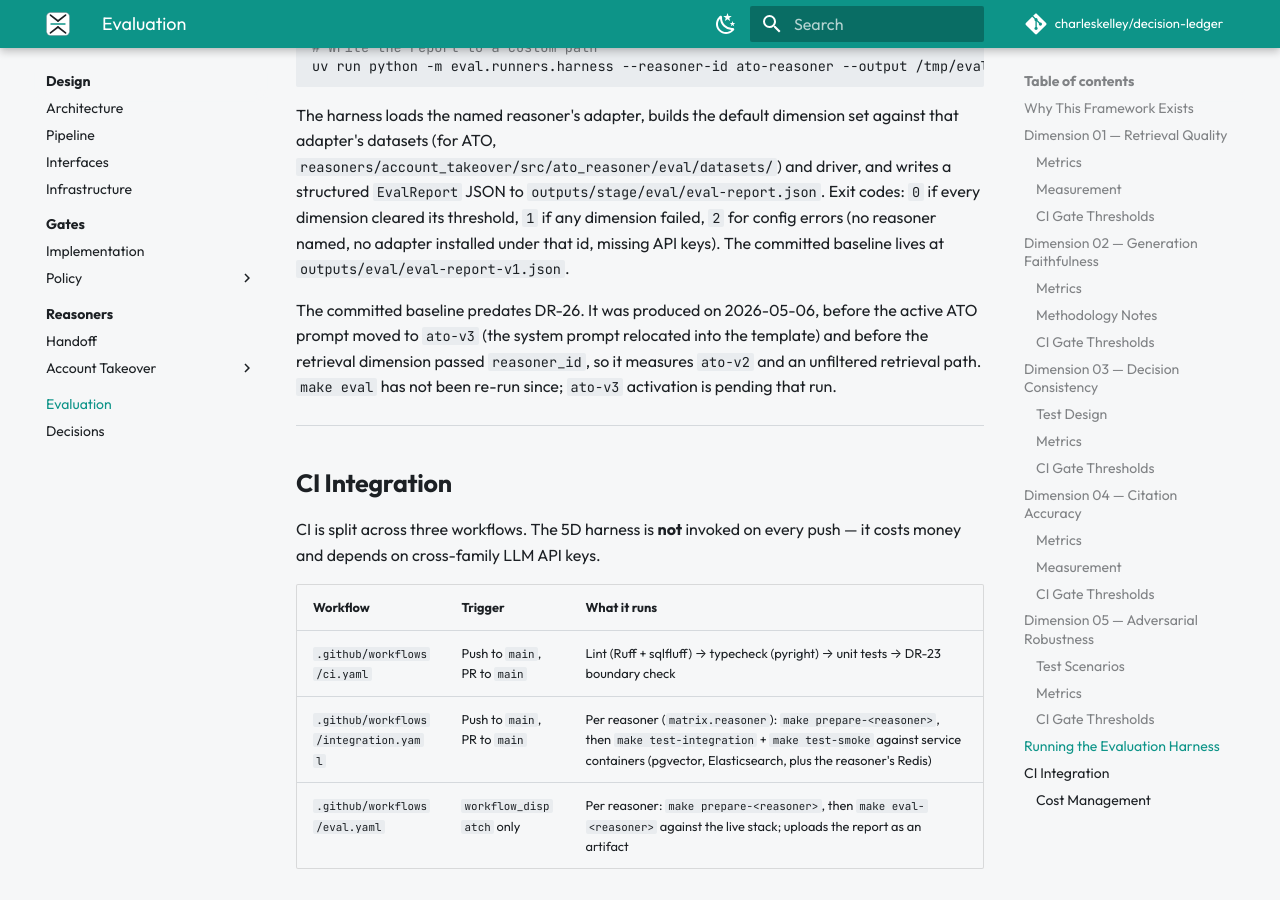
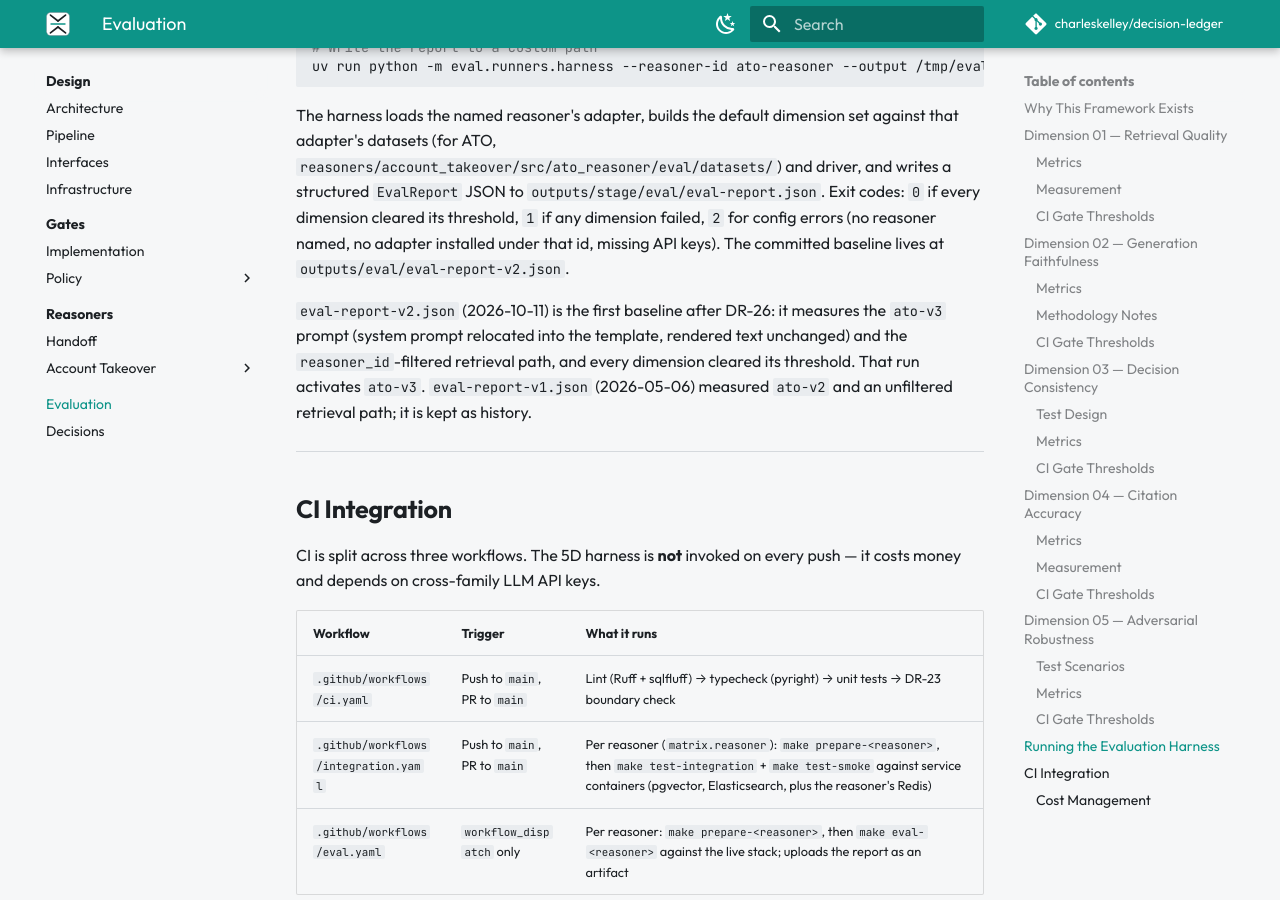
Before and after one commit to charleskelley/decision-ledger, an MkDocs documentation site: the page built from docs/design/evaluation.md, in a window 1280 px wide and 900 px high, scrolled down 7491 px. Built offline with MkDocs 1.6.1 and Material for MkDocs 9.7.7, drawn with Linux system fonts in a browser that asks for light colours; comment, search, counter and statistics services are not loaded.

Commit message:
chore(eval): land post-DR-26 baseline eval-report-v2.json; README criteria 3-5 green
First eval run since the reasoner-packaging refactor. All five dimensions passed on 2026-10-11 against the ato-v3 template (system prompt relocated into the template, rendered text unchanged) and the reasoner_id-filtered retrieval path, which formally activates ato-v3. eval-report-v1.json (2026-05-06, ato-v2, unfiltered retrieval) stays as history.

README launch criteria: row 3 records the re-run, row 4 reflects the four workflows green on main after the DR-26 merge, row 5 links v2. The "baseline predates DR-26" notes in README, docs/design/evaluation.md and eval/README.md are replaced with the v2 description. The staging path outputs/stage/eval/eval-report.json is unchanged; only promoted copies carry a version.

```diff
--- a/docs/design/evaluation.md
+++ b/docs/design/evaluation.md
@@ -277,13 +277,14 @@ writes a structured `EvalReport` JSON to `outputs/stage/eval/eval-report.json`.
 Exit codes: `0` if every dimension cleared its threshold, `1` if any
 dimension failed, `2` for config errors (no reasoner named, no adapter
 installed under that id, missing API keys). The committed baseline lives at
-`outputs/eval/eval-report-v1.json`.
+`outputs/eval/eval-report-v2.json`.
 
-The committed baseline predates DR-26. It was produced on 2026-05-06, before
-the active ATO prompt moved to `ato-v3` (the system prompt relocated into the
-template) and before the retrieval dimension passed `reasoner_id`, so it
-measures `ato-v2` and an unfiltered retrieval path. `make eval` has not been
-re-run since; `ato-v3` activation is pending that run.
+`eval-report-v2.json` (2026-10-11) is the first baseline after DR-26: it
+measures the `ato-v3` prompt (system prompt relocated into the template,
+rendered text unchanged) and the `reasoner_id`-filtered retrieval path, and
+every dimension cleared its threshold. That run activates `ato-v3`.
+`eval-report-v1.json` (2026-05-06) measured `ato-v2` and an unfiltered
+retrieval path; it is kept as history.
 
 ---
 
```
Also changed, not shown: README.md (+8 -8 lines), eval/README.md (+4 -4 lines), 1 other file.
